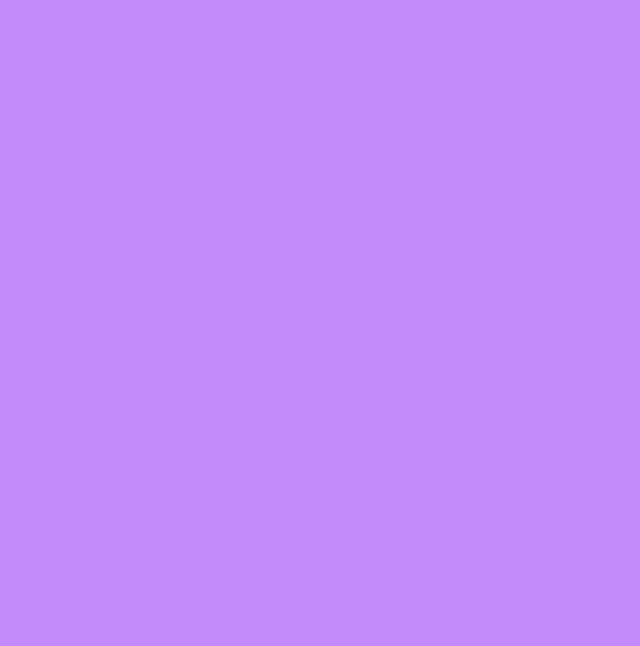
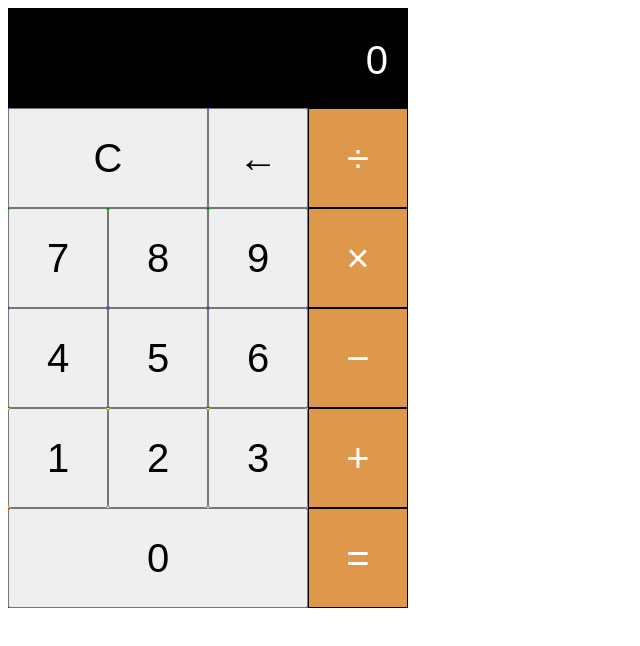
Before and after one commit to rtullis98/LAB-calculator, a plain HTML site: page index.html in a window 1280 px wide. Shown: the whole page, without its empty margins (0-640 px from the left). Drawn offline with Linux system fonts and the light colour scheme.

Commit message:
completed calculator

```diff
--- a/index.html
+++ b/index.html
@@ -5,9 +5,42 @@
   <meta http-equiv="X-UA-Compatible" content="IE=edge">
   <meta name="viewport" content="width=device-width, initial-scale=1.0">
   <title>Document</title>
+  <link rel="stylesheet" href="main.css">
 </head>
-<link rel="stylesheet" href="main.css">
 <body>
+  <section id="container">
+    <div>
+      <div class="row-0">0</div>
+      <div class="row-1">
+            <button class="btn-lg-gray">C</button>
+            <button class="btn-gray">&#8592;</button>
+            <button class="btn-o">&#247;</button>
+      </div>
+      <div class="row-2">
+        <button class="btn-gray">7</button>
+        <button class="btn-gray">8</button>
+        <button class="btn-gray">9</button>
+        <button class="btn-o">&#215;</button>
+      </div>
+      <div class="row-3">
+        <button class="btn-gray">4</button>
+        <button class="btn-gray">5</button>
+        <button class="btn-gray">6</button>
+        <button class="btn-o">&#8722;</button>
+      </div>
+      <div class="row-4">
+        <button class="btn-gray">1</button>
+        <button class="btn-gray">2</button>
+        <button class="btn-gray">3</button>
+        <button class="btn-o">&#43;</button>
+      </div>
+      <div class="row-5">
+        <button class="btn-Xlg-gray">0</button>
+        <button class="btn-o">&#61;</button>
+      </div>
+    </div>
+  </section>
+
   <script src="main.js"></script>
 </body>
 </html>
--- a/main.css
+++ b/main.css
@@ -1,3 +1,76 @@
-body{
-  background-color: rgb(195, 138, 249);
-}
+
+  #container {
+    display: flex;
+    flex-wrap: wrap;
+    width: 400px;
+    height: 590px;
+    background-color: rgb(238, 131, 131);
+    }
+    .btn-gray {
+      font-size: 40px;
+      width: 100px;
+      height: 100px;
+    }
+    .btn-o {
+      color: white;
+      font-size: 40px;
+      width: 100px;
+      height: 100px;
+      background-color: #DF974C;
+      border: 1px solid black ;
+    }
+    .btn-lg-gray {
+      font-size: 40px;
+      width: 200px;
+      height: 100px;
+    }
+    .btn-Xlg-gray {
+      font-size: 40px;
+      width: 300px;
+      height: 100px;
+    }
+  .row-0 {
+    display: flex;
+    justify-content: end;
+    padding-top: 30px;
+    padding-bottom: 30px;
+    padding-right: 20px;
+    width: 380px;
+    height: 40px;
+    font-family: arial;
+    font-size: 40px;
+    color: white;
+    background-color: black;
+  }
+  .row-1{
+    display: flex;
+    justify-content: center;
+    font-size: 0;
+    width: 400px;
+    height: 100px;
+    background-color: royalblue;
+  }
+  .row-2 {
+    display: flex;
+    width: 400px;
+    height: 100px;
+    background-color: green;
+  }
+  .row-3 {
+    display: flex;
+    width: 400px;
+    height: 100px;
+    background-color: blueviolet;
+  }
+  .row-4 {
+    display: flex;
+    width: 400px;
+    height: 100px;
+    background-color: yellow;
+  }
+  .row-5 {
+    display: flex;
+    width: 400px;
+    height: 100px;
+    background-color: red;
+  }
```
Also changed, not shown: 1 other file.
